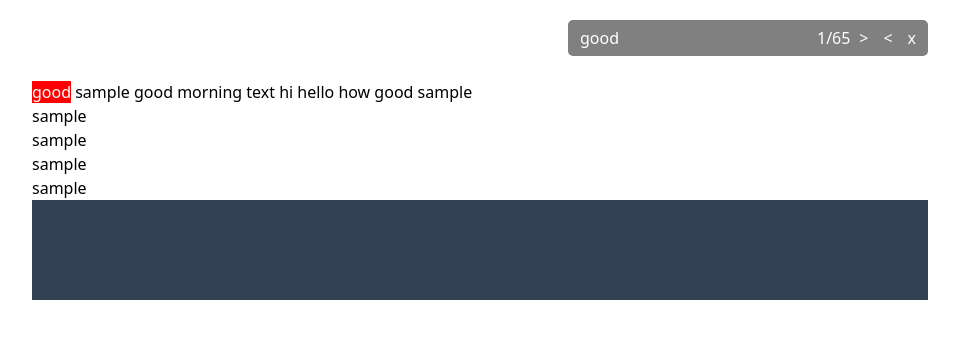
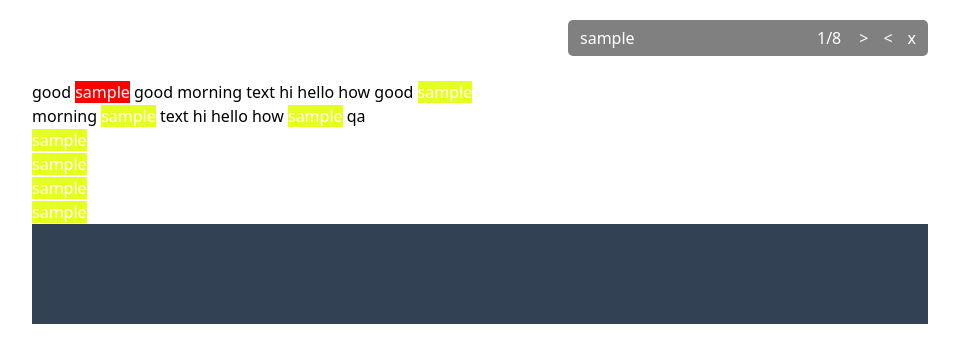
Before and after one commit to Cphasanulbanna/Keyword-Finder-React, a React (Vite) app: page / in a window 1280 px wide. Shown: the top 362 px of the page, without its empty margins (160-1119 px from the left). Built offline with nearby package versions, Linux system fonts and the light colour scheme.

Commit message:
functionalities completed

```diff
--- a/src/components/Home.jsx
+++ b/src/components/Home.jsx
@@ -2,44 +2,58 @@ import React, { useEffect, useRef, useState } from "react";
 import { SearchBox } from "../modals/SearchBox";
 
 export const Home = () => {
-    const [query, setQuery] = useState("good");
-    const [index, setIndex] = useState(0);
-    const [length, setLength] = useState("");
+    const [query, setQuery] = useState("sample");
+    const [currentIndex, setCurrentIndex] = useState(0);
+    const [totalMatch, setTotalMatch] = useState(0);
 
     const handleChange = (e) => {
         setQuery(e.target.value);
     };
 
     const prev = () => {
-        setIndex((prev) => prev - 1);
+        setCurrentIndex((prev) => (prev - 1 >= 0 ? prev - 1 : 0));
     };
 
     const next = () => {
-        setIndex((prev) => prev + 1);
+        setCurrentIndex((prev) => (prev + 1 < totalMatch ? prev + 1 : 0));
     };
 
     const bodyRef = useRef(document.body);
 
     const highlightMatchingText = () => {
+        let count = 0;
         const allTextElements = bodyRef.current.querySelectorAll("h1, h2, h3, h4, h5, h6, p, a");
+
         allTextElements.forEach((element, i) => {
             const innerText = element.innerText;
 
-            console.log(index);
+            const highlightedLetters = innerText.replaceAll(query, () => {
+                const classname = "yellow";
 
-            const highightedLetters = innerText.replace(
-                query,
-                i === index
-                    ? `<span class="red">${query}</span>`
-                    : `<span class="yellow">${query}</span>`
-            );
-            element.innerHTML = highightedLetters;
+                const el = document.createElement("span");
+
+                el.classList.add(classname);
+                if (query) {
+                    el.textContent = query;
+                }
+
+                count++;
+                return el.outerHTML;
+            });
+
+            element.innerHTML = highlightedLetters;
         });
+        setTotalMatch(count);
+
+        const firstspan = document.querySelectorAll(".yellow")[currentIndex];
+        if (firstspan) {
+            firstspan.id = "red";
+        }
     };
 
     useEffect(() => {
-        highlightMatchingText(index);
-    }, [query, index]);
+        highlightMatchingText();
+    }, [query, currentIndex]);
 
     return (
         <section className="py-[80px] relative">
@@ -49,9 +63,12 @@ export const Home = () => {
                 handleChange={handleChange}
                 prev={prev}
                 next={next}
+                totalMatch={totalMatch}
+                currentIndex={currentIndex}
             />
             <section className="wrapper">
                 <p>good sample good morning text hi hello how good sample</p>
+                <p> morning sample text hi hello how sample qa</p>
                 <h1> sample</h1>
                 <h1> sample</h1>
                 <h1> sample</h1>
--- a/src/index.css
+++ b/src/index.css
@@ -68,11 +68,17 @@ ul {
     }
 }
 
+.yellow {
+    background-color: rgb(229, 255, 32);
+    color: #fff;
+}
+
 .red {
     background-color: red !important;
     color: #fff;
 }
-.yellow {
-    background-color: rgb(229, 255, 32) !important;
+
+#red {
+    background-color: red !important;
     color: #fff;
 }
--- a/src/modals/SearchBox.jsx
+++ b/src/modals/SearchBox.jsx
@@ -1,6 +1,6 @@
 import React from "react";
 
-export const SearchBox = ({ query, handleChange, prev, next }) => {
+export const SearchBox = ({ query, handleChange, prev, next, currentIndex, totalMatch }) => {
     return (
         <div className="max-w-[360px] w-[100%] absolute top-[20px] right-[15%] z-10 rounded-[5px] overflow-hidden p-[6px] bg-[gray]">
             <div className="flex items-center gap-[10px] text-[#fff]">
@@ -12,7 +12,9 @@ export const SearchBox = ({ query, handleChange, prev, next }) => {
                         onChange={handleChange}
                         value={query}
                     />
-                    <span className="inline-block h-[100%] w-[80px]">1/65</span>
+                    <span className="inline-block h-[100%] w-[80px]">
+                        {currentIndex + 1}/{totalMatch}
+                    </span>
                 </div>
 
                 <div className="right flex justify-end items-center w-[40%] px-[6px] gap-[15px]">
```
